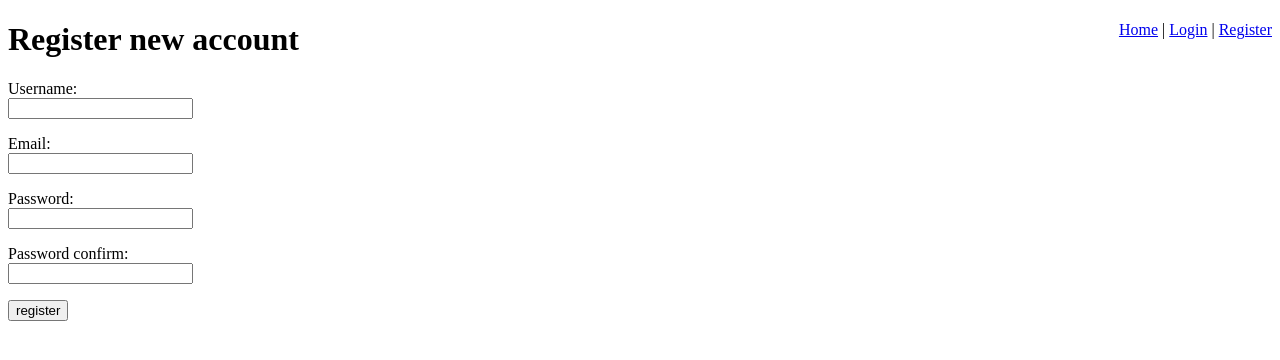
After one commit to thinhndgc/django_workspace, a Django app: page /bookmark/register/ in a window 1280 px wide. The commit adds this page. Shown: the top 360 px of the page. Run offline with Django 3.2, Linux system fonts and the light colour scheme.

Commit message:
add register page

```diff
--- /dev/null
+++ b/django_bookmark/bookmark/forms.py
@@ -0,0 +1,33 @@
+from django import forms
+import re
+from django.contrib.auth.models import User
+from django.core.exceptions import ObjectDoesNotExist
+class RegistrationForm(forms.Form):
+    user_name  = forms.CharField(label = 'Username', max_length=30)
+    email = forms.EmailField(label = 'Email')
+    password1 = forms.CharField(
+        label = 'Password',
+        widget = forms.PasswordInput()
+    )
+    password2 = forms.CharField(
+        label = 'Password confirm',
+        widget = forms.PasswordInput()
+    )
+
+    def clean_password2(self):
+        if 'password1' in self.cleaned_data:
+            password1 = self.cleaned_data['password1']
+            password2 = self.cleaned_data['password2']
+            if password1 == password2:
+                return password2
+        raise forms.ValidationError('Password do not match!')
+
+    def clean_user_name(self):
+        user_name = self.cleaned_data['user_name']
+        if not re.search(r'^\w+$', user_name):
+            raise forms.ValidationError('Username can only contain alphanumberic characters and the underscore!')
+        try:
+            User.objects.get(username=user_name)
+        except ObjectDoesNotExist:
+            return user_name
+        raise forms.ValidationError('Username is already taken!')
--- a/django_bookmark/bookmark/static/style.css
+++ b/django_bookmark/bookmark/static/style.css
@@ -1,3 +1,6 @@
 #nav{
     float: right;
 }
+input{
+    display: block;
+}
--- a/django_bookmark/bookmark/templates/base.html
+++ b/django_bookmark/bookmark/templates/base.html
@@ -12,7 +12,7 @@
             {% if user.is_authenticated %}
                 Welcome {{user.username}} | <a href="/bookmark/">Home</a> | <a href="/bookmark/logout/">Logout</a>
             {% else %}
-                <a href="/bookmark/login/">Login</a>
+                <a href="/bookmark/login/">Login</a> | <a href="/bookmark/register/">Register</a>
             {% endif %}
         </div>
         <h1>{% block head %}{% endblock %} </h1>
--- /dev/null
+++ b/django_bookmark/bookmark/templates/registration/register.html
@@ -0,0 +1,14 @@
+{% extends "base.html" %}
+{% block title %}
+    Register
+{% endblock %}
+{% block head %}
+    Register new account
+{% endblock %}
+{% block content %}
+    <form method="POST" action="." >
+        {% csrf_token %}
+        {{ form.as_p }}
+        <input type="submit" value="register"/>
+    </form>
+{% endblock %}
--- a/django_bookmark/bookmark/views.py
+++ b/django_bookmark/bookmark/views.py
@@ -8,6 +8,7 @@ from django.contrib.auth.decorators import login_required
 from django.contrib.auth import logout
 from django.http import HttpResponseRedirect
 from django.template import RequestContext
+from bookmark.forms import *
 # Create your views here.
 # @ensure_csrf_cookie
 # @login_required(login_url='/bookmark/login/')
@@ -33,6 +34,28 @@ def user_page(request, username):
     template = get_template('user_page.html')
     return render_to_response('user_page.html', variables)
 
+def register_page(request):
+    if request.method == 'POST':
+        form = RegistrationForm(request.POST)
+        if form.is_valid():
+            print(form.cleaned_data['user_name'])
+            user = User.objects.create_user(
+                username = form.cleaned_data['user_name'],
+                password = form.cleaned_data['password1'],
+                email = form.cleaned_data['email']
+            )
+            return HttpResponseRedirect('/bookmark/login/')
+    else:
+        form = RegistrationForm()
+
+    variables = RequestContext(request, {
+        'form': form
+    })
+    return render_to_response(
+        'registration/register.html',
+        variables
+    )
+
 def log_out(request):
     logout(request)
     return HttpResponseRedirect('/bookmark/login/')
--- a/django_bookmark/django_bookmark/urls.py
+++ b/django_bookmark/django_bookmark/urls.py
@@ -20,4 +20,5 @@ urlpatterns = [
     url(r'^bookmark/login/$', 'django.contrib.auth.views.login'),
     url(r'^bookmark/logout/$', log_out),
     url(r'^static/(?P<path>.*)$', 'django.views.static.serve', {'document_root': static}),
+    url(r'^bookmark/register/$', register_page)
 ]
```
Also changed, not shown: 4 other files.
